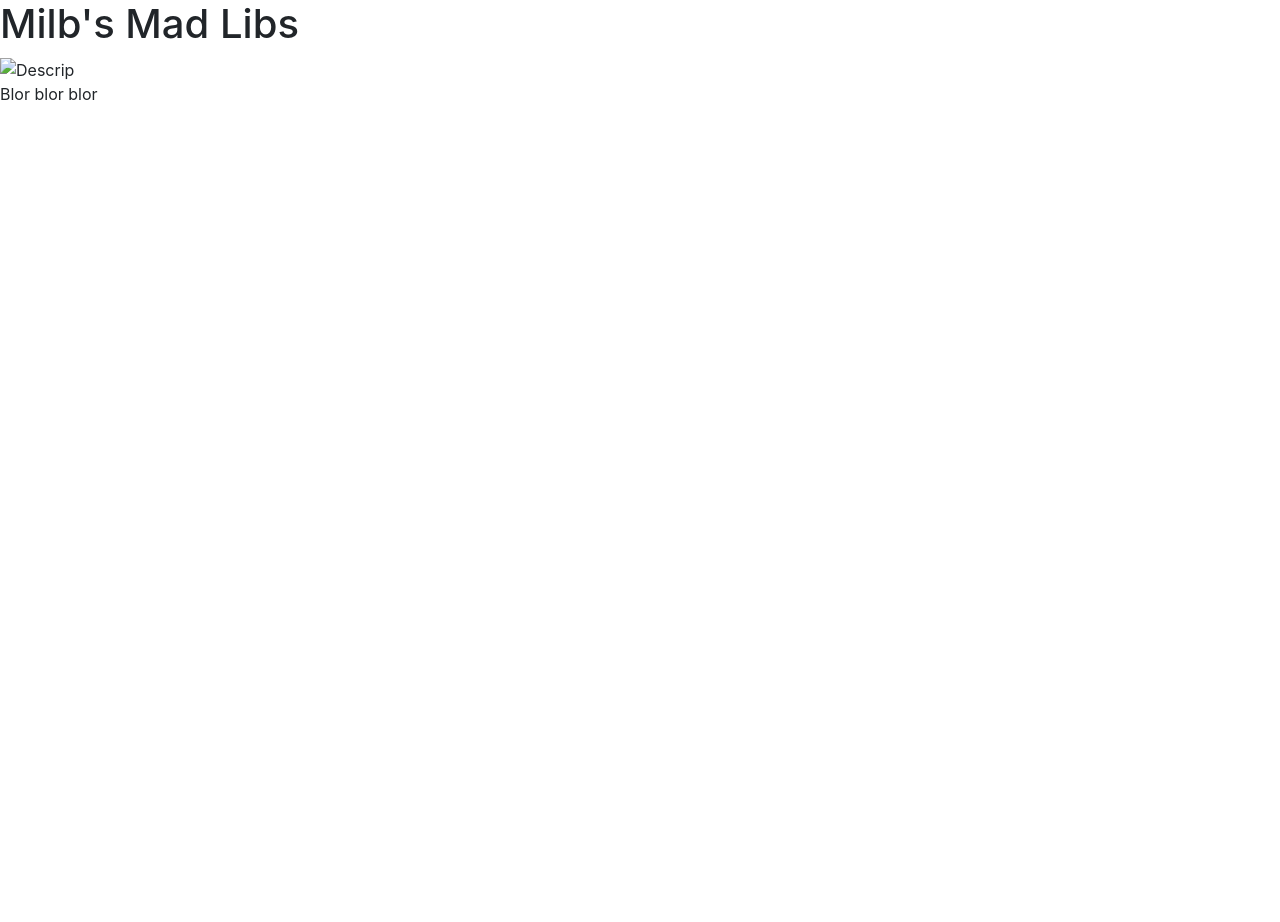
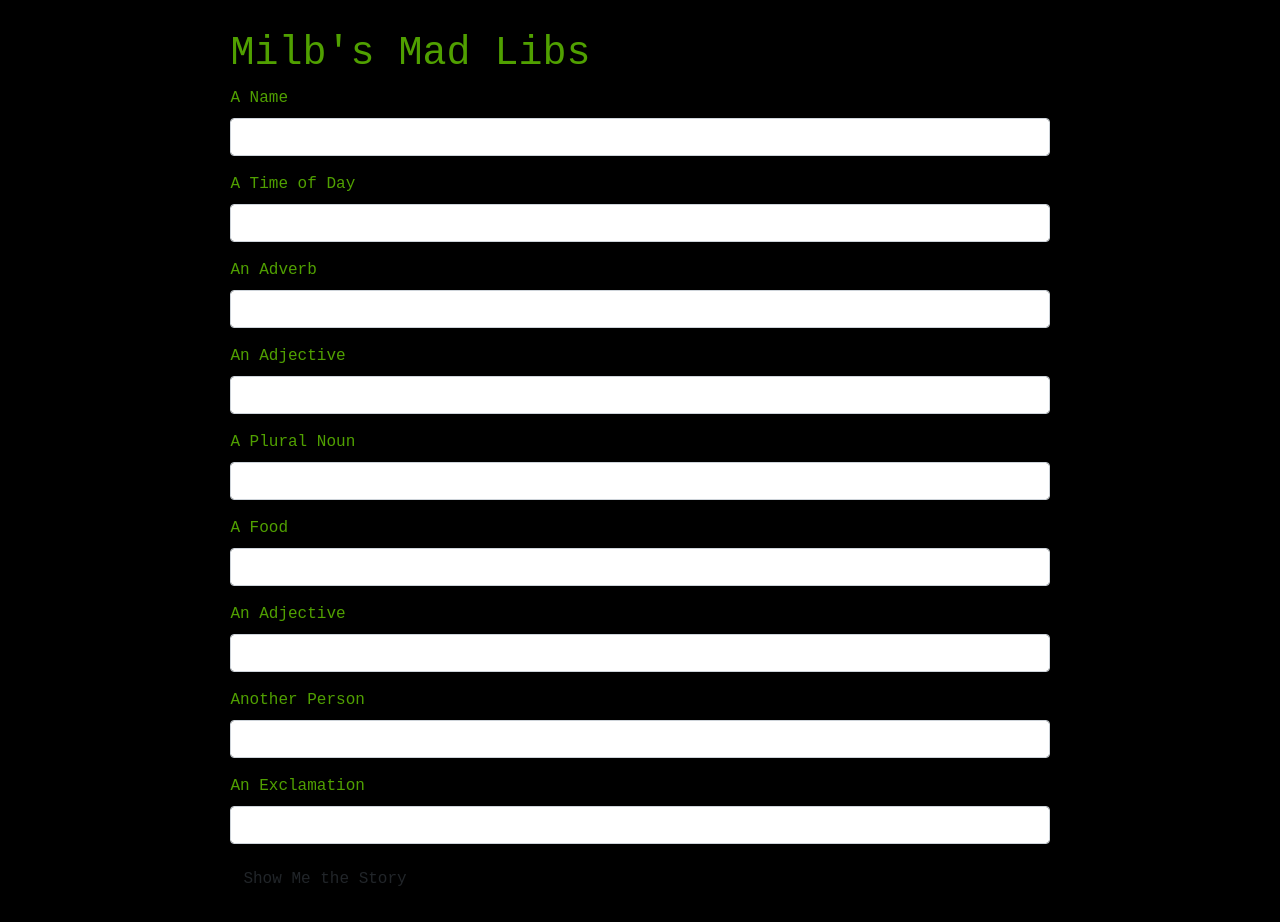
Before and after one commit to tigertiger/mad-libs, a plain HTML site: page index.html in a window 1280 px wide. Before the commit the page ends 800 px from the top, so only its background shows below. Drawn offline with Linux system fonts and the light colour scheme.

Commit message:
add everything--oops

```diff
--- a/css/styles.css
+++ b/css/styles.css
@@ -0,0 +1,18 @@
+body {
+  background-color:#000;
+  color:rgb(80, 160, 0);
+  font-family:'Courier New', Courier, monospace;
+}
+
+.container {
+  padding: 30px 0px 30px 0px;
+  width:64%;
+  margin:auto;
+}
+
+#story {
+  display:none;
+  padding:20px 0px 0px 0px;
+  width:64%;
+  margin:auto;
+}
--- a/index.html
+++ b/index.html
@@ -8,8 +8,55 @@
   <title>Milb's Mad Libs</title>
 </head>
 <body>
-  <h1>Milb's Mad Libs</h1>
-  <img src="URL OR LOC" alt="Descrip">
-  <p>Blor blor blor</p>
+  <div class="container">
+    <div>
+      <h1>Milb's Mad Libs</h1>
+      <form id="formOne">
+        <div class="form-group">
+          <label for="person1">A Name</label>
+          <input id="person1" class="form-control" type="text">
+        </div>
+        <div class="form-group">
+          <label for="time1">A Time of Day</label>
+          <input id="time1" class="form-control" type="text">
+        </div>
+        <div class="form-group">
+          <label for="adverb1">An Adverb</label>
+          <input id="adverb1" class="form-control" type="text">
+        </div>
+        <div class="form-group">
+          <label for="adjective1">An Adjective</label>
+          <input id="adjective1" class="form-control" type="text">
+        </div>
+        <div class="form-group">
+          <label for="pluralNoun1">A Plural Noun</label>
+          <input id="pluralNoun1" class="form-control" type="text">
+        </div>
+        <div class="form-group">
+          <label for="food1">A Food</label>
+          <input id="food1" class="form-control" type="text">
+        </div>
+        <div class="form-group">
+          <label for="adjective2">An Adjective</label>
+          <input id="adjective2" class="form-control" type="text">
+        </div>
+        <div class="form-group">
+          <label for="person2">Another Person</label>
+          <input id="person2" class="form-control" type="text">
+        </div>
+        <div class="form-group">
+          <label for="exclamation">An Exclamation</label>
+          <input id="exclamation" class="form-control" type="text">
+        </div>
+        <button type="submit" class="btn">Show Me the Story</button>
+      </form>
+    </div>
+    <div id="story">
+      <h1>The Tale of the Very Bad Time</h1>
+      <p>
+        <span class="person1"></span> woke up at <span class="time1"></span>. It was <span class="adverb1"></span> <span class="adjective1"></span> outside. <span class="person1"></span> felt like a bag of <span class="pluralNoun1"></span>, so they ate five or six <span class="food1"></span>s. This made them feel <span class="adjective2"></span>. It wasn't long before <span class="person2"></span> showed up. <span class="person1"></span> was late for a meeting! Then they died. <span class="exclamation"></span>.
+      </p>
+    </div>
+  </div>
 </body>
 </html>
--- a/js/scripts.js
+++ b/js/scripts.js
@@ -0,0 +1,25 @@
+$(document).ready(function() {
+  $("#formOne").submit(function(event) {
+    event.preventDefault();
+    const person1Input = $("input#person1").val();
+    const time1Input = $("input#time1").val();
+    const adverb1Input = $("input#adverb1").val();
+    const pluralNoun1Input = $("input#pluralNoun1").val();
+    const food1Input = $("input#food1").val();
+    const adjective2Input = $("input#adjective2").val();
+    const person2Input = $("input#person2").val();
+    const exclamationInput = $("input#exclamation").val();
+
+    $(".person1").append(person1Input);
+    $(".time1").append(time1Input);
+    $(".adverb1").append(adverb1Input);
+    $(".pluralNoun1").append(pluralNoun1Input);
+    $(".food1").append(food1Input);
+    $(".adjective2").append(adjective2Input);
+    $(".person2").append(person2Input);
+    $(".exclamation").append(exclamationInput);
+
+    $("#story").show();
+
+  });
+});
```
